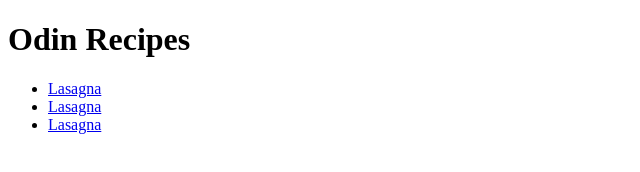
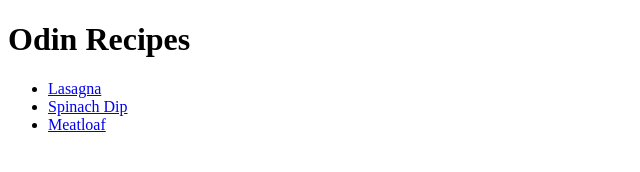
Before and after one commit to GlennEugene/odin-recipes, a plain HTML site: page index.html in a window 1280 px wide. Shown: the full height of the page, 0-640 px from the left. Drawn offline with Linux system fonts and the light colour scheme.

Commit message:
corrected link titles

```diff
--- a/index.html
+++ b/index.html
@@ -14,11 +14,11 @@
         </li>
 
         <li>
-            <a href="/recipes/spinach-dip.html">Lasagna</a>
+            <a href="/recipes/spinach-dip.html">Spinach Dip</a>
         </li>
 
         <li>
-            <a href="/recipes/meatloaf.html">Lasagna</a>
+            <a href="/recipes/meatloaf.html">Meatloaf</a>
         </li>
     </ul>
 
```
